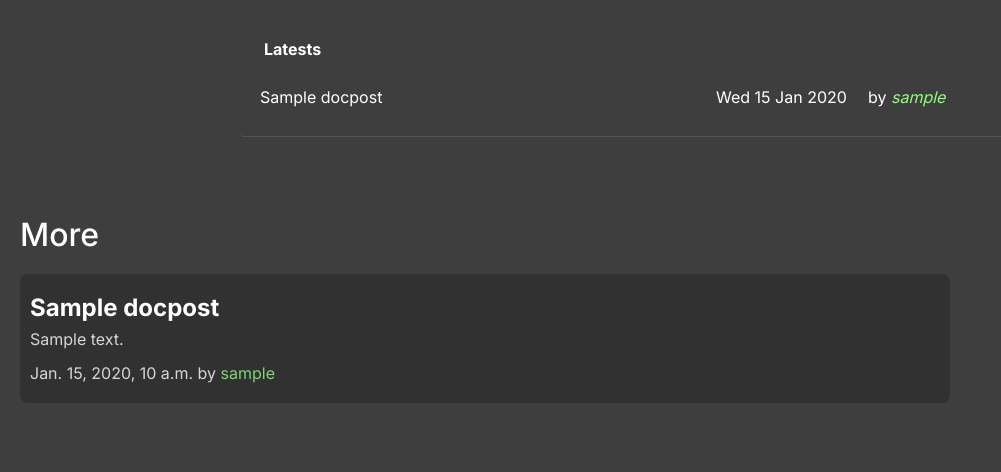
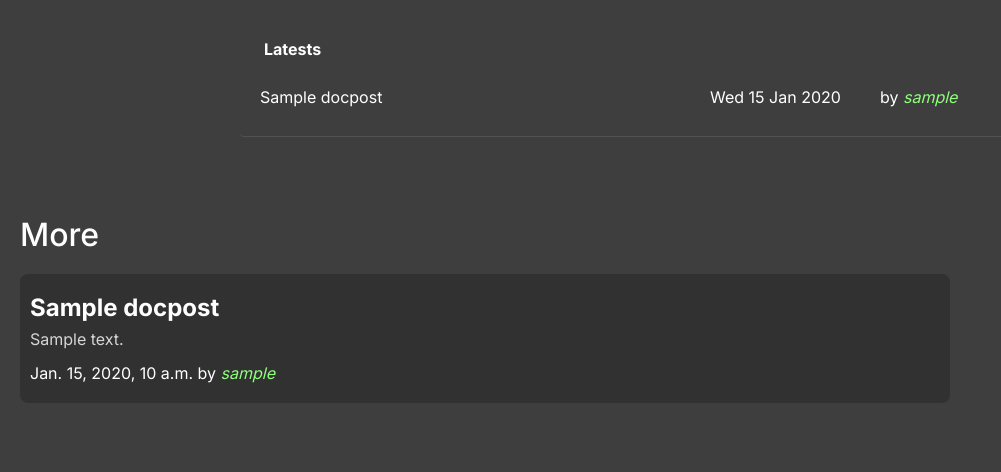
Before and after one commit to saamauro92/docume, a Django app: page /explore/ in a window 1280 px wide. Shown: the part 219-691 px from the top of the page, without its empty margins (0-1001 px from the left). Run offline with Django 3.2, Linux system fonts and the light colour scheme; tables that the repository leaves empty hold one stand-in row (values such as "Sample post"); some libraries are stand-ins or nearby versions.

Commit message:
Add user public profile feature, add links to it

```diff
--- a/docuapp/urls.py
+++ b/docuapp/urls.py
@@ -7,6 +7,7 @@ urlpatterns = [
     path('explore/', views.DocPostList.as_view(), name='explore'),
     path('docs/<slug:slug>', views.DocPostDetail.as_view(), name='docpost_detail'),
     path('view-profile', views.ProfileView.as_view(), name='view_profile'),
+    path('public-profile/<str:username>/', views.PublicProfileView.as_view(), name='public_profile'),
     path('docs', views.ProfileDocsView.as_view(), name='docs'),
     path('delete_docpost/<int:pk>', views.DeleteDocPost.as_view(), name='delete_docpost'),
     path('update_profile/<int:pk>', views.UpdateProfile.as_view(), name='update_profile'),
--- a/docuapp/views.py
+++ b/docuapp/views.py
@@ -110,6 +110,24 @@ class ProfileView(LoginRequiredMixin, View):
                              }
                            )
 
+
+class PublicProfileView(LoginRequiredMixin, View):
+    """
+    Class that displays a simplified version of the user's profile information
+    """
+    def get(self, request, username, *args, **kwargs):
+        user_profile = get_object_or_404(Profile, user__username=username)
+
+        return render(
+            request,
+            'account/public_profile.html',
+            {
+                "user_profile": user_profile,
+            }
+        )
+
+
+
 class ProfileDocsView(LoginRequiredMixin, View):
     """
     Class that returns docs information
@@ -128,8 +146,6 @@ class ProfileDocsView(LoginRequiredMixin, View):
 
                              }
                            )
-
-
 
 class CreateDocPost(LoginRequiredMixin,generic.CreateView):
     """
--- a/static/css/style.css
+++ b/static/css/style.css
@@ -466,6 +466,11 @@ body .navbar .login-button a {
   text-decoration: underline !important;
 }
 
+.user-tag {
+  font-style: italic;
+  color: #8FFF7D;
+}
+
 .navbar-container {
   display: flex;
   justify-content: space-between;
@@ -732,9 +737,6 @@ form button[type=submit]:hover {
   display: grid;
   grid-template-columns: 3fr 1fr 1fr;
 }
-.homepage .featured-banner .featureds-container .featured-card .featured-card-inner .card-author i {
-  color: #8FFF7D;
-}
 .homepage .featured-banner .featureds-container .featured-card:hover {
   opacity: 0.8;
 }
@@ -778,20 +780,29 @@ form button[type=submit]:hover {
 .explore-page .featureds-container .featured-card {
   border-radius: 4px;
   border-bottom: 1px solid rgba(255, 255, 255, 0.1);
+  display: grid;
+  grid-template-columns: 4fr 1fr;
+  align-items: center;
+}
+@media screen and (max-width: 640px) {
+  .explore-page .featureds-container .featured-card {
+    grid-template-columns: 100%;
+  }
 }
 .explore-page .featureds-container .featured-card .featured-card-inner {
   padding: 30px 20px;
   border-radius: 4px;
   display: grid;
-  grid-template-columns: 3fr 1fr 1fr;
+  grid-template-columns: 3fr 1fr;
 }
 @media screen and (max-width: 640px) {
   .explore-page .featureds-container .featured-card .featured-card-inner {
     grid-template-columns: 100%;
   }
 }
-.explore-page .featureds-container .featured-card .featured-card-inner .card-author i {
-  color: #8FFF7D;
+.explore-page .featureds-container .featured-card .featured-card-inner .card-bottom {
+  display: flex;
+  border: 1px solid white;
 }
 .explore-page .featureds-container .featured-card:hover {
   opacity: 0.8;
--- a/static/css/style.scss
+++ b/static/css/style.scss
@@ -194,6 +194,11 @@ body {
   a {
     text-decoration: underline !important;
   }
+}
+
+.user-tag {
+  font-style: italic;
+  color: $primary;
 }
 
 //----------------------------------- BASE.html
@@ -473,16 +478,9 @@ form {
         border-bottom: 1px solid rgba(255, 255, 255, 0.1);
         .featured-card-inner {
           padding: 30px 20px;
-
           border-radius: 4px;
           display: grid;
           grid-template-columns: 3fr 1fr 1fr;
-
-          .card-author {
-            i {
-              color: $primary;
-            }
-          }
         }
         &:hover {
           opacity: 0.8;
@@ -534,18 +532,26 @@ form {
     .featured-card {
       border-radius: 4px;
       border-bottom: 1px solid rgba(255, 255, 255, 0.1);
+      display: grid;
+      grid-template-columns: 4fr 1fr;
+      align-items: center;
+      @include small-down {
+        grid-template-columns: 100%;
+      }
       .featured-card-inner {
         padding: 30px 20px;
         border-radius: 4px;
         display: grid;
-        grid-template-columns: 3fr 1fr 1fr;
+        grid-template-columns: 3fr 1fr;
+
         @include small-down {
           grid-template-columns: 100%;
         }
-        .card-author {
-          i {
-            color: $primary;
-          }
+
+        .card-bottom {
+          display: flex;
+
+          border: 1px solid white;
         }
       }
       &:hover {
--- a/templates/account/profile.html
+++ b/templates/account/profile.html
@@ -29,7 +29,7 @@
       <div class="content-section">
         <h1 class="profile-title">{{ profile.user }}</h1>
 
-        <p>{{ profile.name }}</p>
+        <p>{{ profile.name }} </p>
         <p>{{ profile.email }}</p>
         <p>{{ profile.title }}</p>
 
--- a/templates/explore.html
+++ b/templates/explore.html
@@ -12,8 +12,10 @@
               <a href="{% url 'docpost_detail' post.slug %}" class="featured-card-inner">
                 <p class="card-title">{{ post.title }}</p>
                 <p class="card-date">{{ post.created_on|date:"D d M Y" }}</p>
-                <p class="card-author">by <i>{{ post.author }}</i></p>
               </a>
+              <div class="card-bottom">
+                <span> by</span>   <a href="{% url 'public_profile' username=post.author %}" class="user-tag"  aria-label="Rediect to authors profile page">{{ post.author }}</a>
+              </div>
             </div>
           {% endif %}
         {% endfor %}
@@ -30,7 +32,9 @@
                 <div class="intro">
                   <h4 class="card-title">{{ post.title }}</h4>
                   <p class="card-text">{{ post.excerpt }}</p>
-                  <p class="card-bottom">{{ post.created_on }} by <i>{{ post.author }}</i></p>
+                <span> {{ post.created_on }}</span> <span> by</span>  <a href="{% url 'public_profile' username=post.author %}" class="user-tag"  aria-label="Rediect to authors profile page">{{ post.author }}</a>
+
+
                 </div>
               </a>
             </div>
```
Also changed, not shown: docuapp/models.py (+15 -15 lines), templates/account/public_profile.html (added, +28 -0 lines), docuapp/migrations/0003_auto_20231101_2235.py (deleted), docuapp/migrations/0004_alter_profile_title.py (deleted), docuapp/migrations/0005_alter_profile_title.py (deleted), docuapp/migrations/0006_profile_favourites.py (deleted), docuapp/migrations/0007_remove_profile_favourites_profile_favourites.py (deleted), docuapp/migrations/0008_remove_profile_favourites_profile_favourites.py (deleted), 1 other file.
